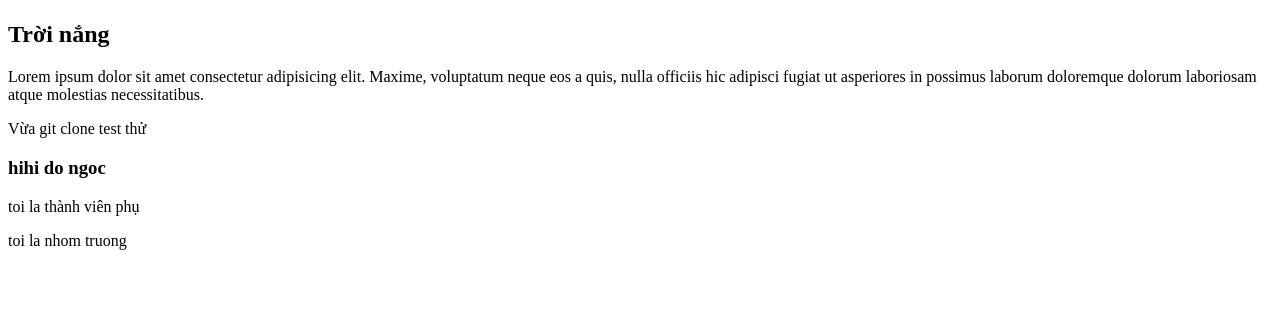
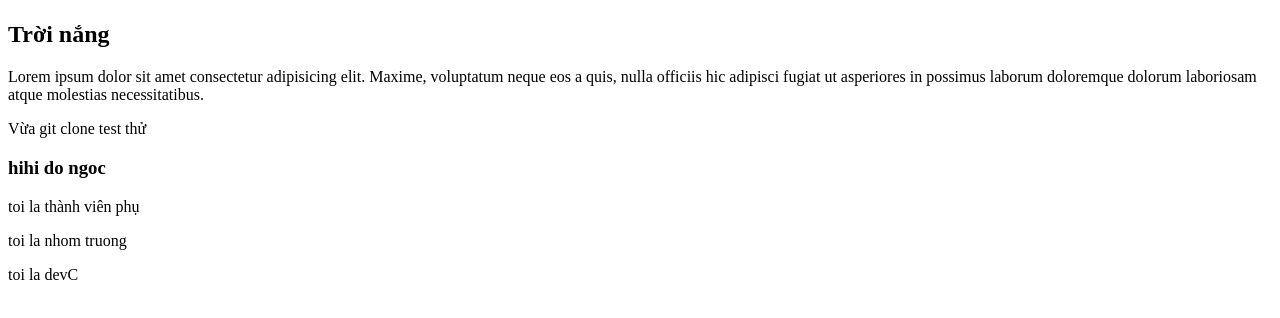
Before and after one commit to Phamngocduc29/bc52_porfolio, a plain HTML site: page index.html in a window 1280 px wide. Drawn offline with Linux system fonts and the light colour scheme.

Commit message:
lan dau day devC

```diff
--- a/index.html
+++ b/index.html
@@ -14,5 +14,6 @@
     <h3>hihi do ngoc</h3>
     <p>toi la thành viên phụ</p>
     <p>toi la nhom truong</p>
+    <p>toi la devC</p>
 </body>
 </html>
```
